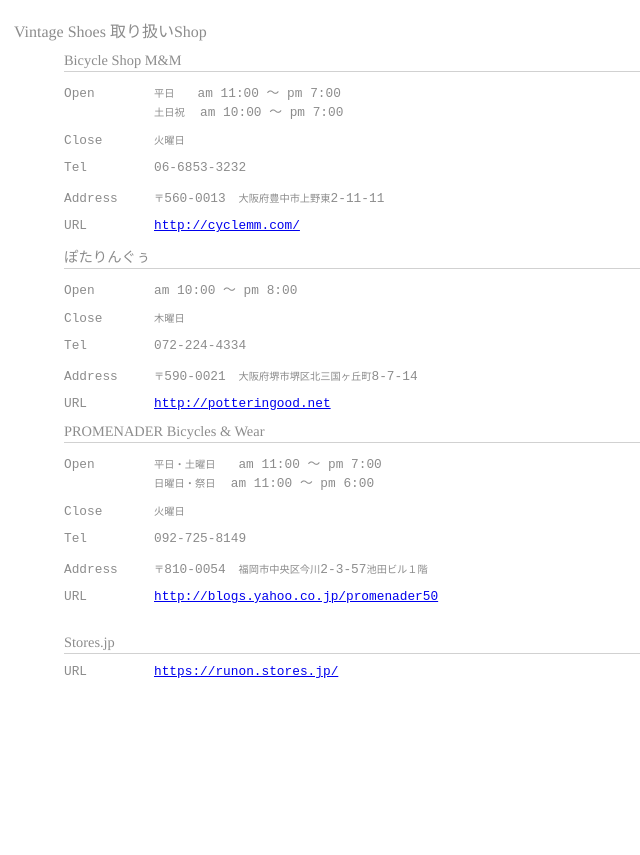
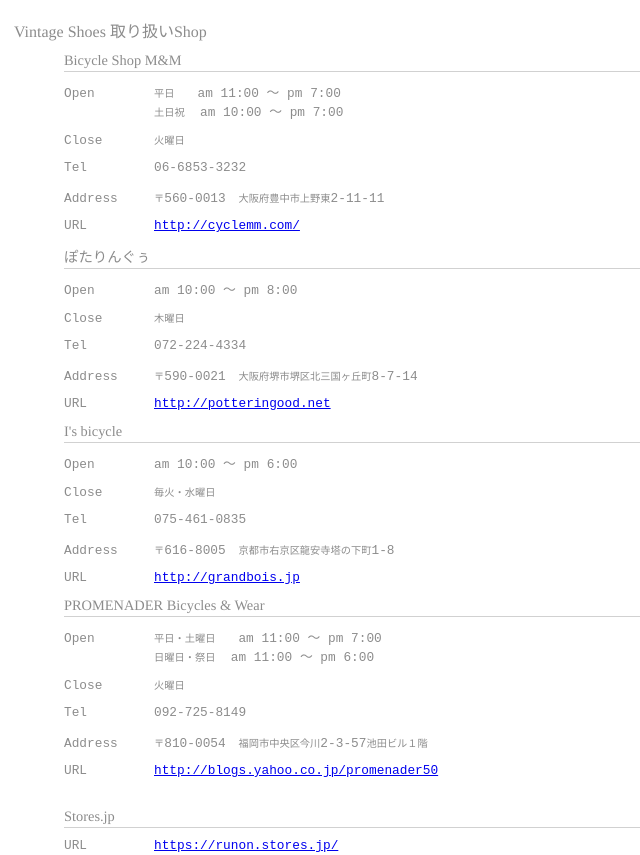
Before and after one commit to runon/runon.github.com, a website: page shop.html in a window 1280 px wide. Shown: the whole page, without its empty margins (0-640 px from the left). Before the commit the page ends 800 px from the top, so only its background shows below. Drawn offline with Linux system fonts and the light colour scheme.

Commit message:
お店を追加 プロダクトページを修正

```diff
--- a/shop.html
+++ b/shop.html
@@ -104,6 +104,51 @@
         </table>
         <table>
             <tr>
+                <th colspan="2">I's bicycle</th>
+            </tr>
+            <tr>
+                <td class="title">
+                    Open
+                </td>
+                <td class="content">
+                    am 10:00 ～ pm 6:00
+                </td>
+            </tr>
+            <tr>
+                <td class="title">
+                    Close
+                </td>
+                <td class="content">
+                    <span class="small">毎火・水曜日</span>
+                </td>
+            </tr>
+            <tr>
+                <td class="title">
+                    Tel
+                </td>
+                <td class="content">
+                    075-461-0835
+                </td>
+            </tr>
+            <tr>
+                <td class="title">
+                    Address
+                </td>
+                <td class="content">
+                    <span class="small">〒</span>616-8005　<span class="small">京都市右京区龍安寺塔の下町</span>1-8
+                </td>
+            </tr>
+            <tr>
+                <td class="title">
+                    URL
+                </td>
+                <td class="content">
+                    <a href="http://potteringood.net" target="_blank">http://grandbois.jp</a>
+                </td>
+            </tr>
+        </table>
+        <table>
+            <tr>
                 <th colspan="2">PROMENADER Bicycles & Wear</th>
             </tr>
             <tr>
```
Also changed, not shown: pages/product.html (+13 -13 lines).
